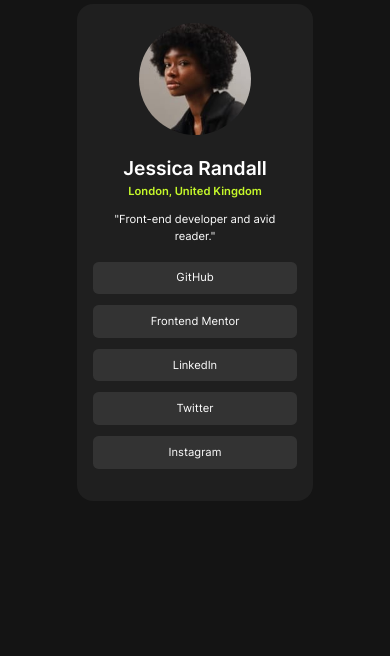
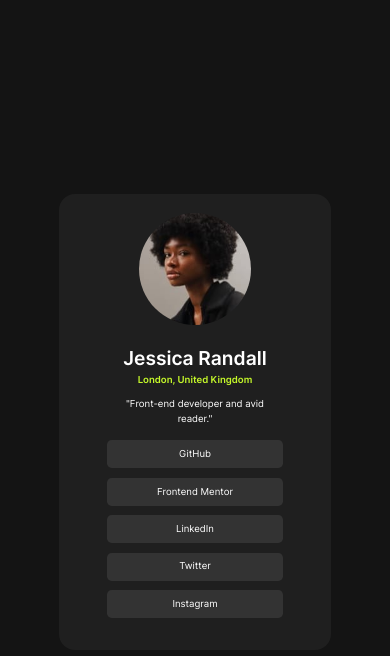
Before and after one commit to 4uwebsite/Social-links-profile, a plain HTML site: page index.html in a window 390 px wide. Drawn offline with Linux system fonts and the light colour scheme.

Commit message:
100vh/dvh and font changes.

```diff
--- a/main.css
+++ b/main.css
@@ -80,8 +80,8 @@ p, h1, h2, h3, h4, h5, h6 {
 body {
     background-color: var(--grey-900);
     justify-content: center;
-    /* height: 100vh; */
-    /* height: 100dvh; */
+    height: 100vh;
+    height: 100dvh;
     min-width: 320px;
 }
 
@@ -160,8 +160,11 @@ button:hover {
     /* Screens below 500px */
     * {
         --para-400: 0.5rem;
-        --para-600: 0.7rem;
+        --para-600: 0.6rem;
         --h1-400: 1.2rem;
+    }
+    main {
+        padding: 1.2em 3em 2em 3em;
     }
     .btn-sec {
         min-width: 0;
@@ -173,9 +176,9 @@ button:hover {
 }
 @media only screen and (min-width: 768px) {
     /* Screens above 768px */
-    body {
+    /* body {
         height: 100vh;
         height: 100dvh;
-    }
+    } */
   }
 /* MEDIA QUERIES - END */
```
